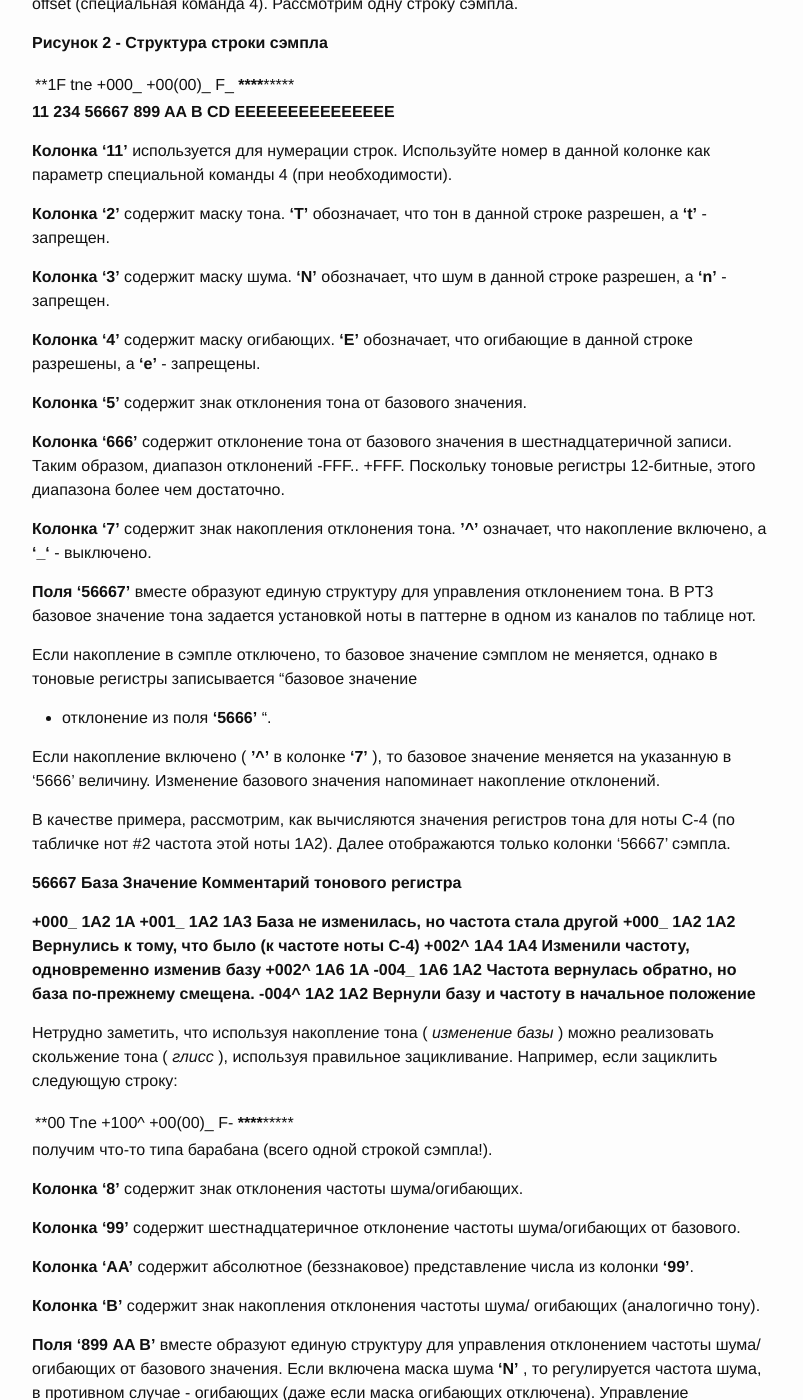
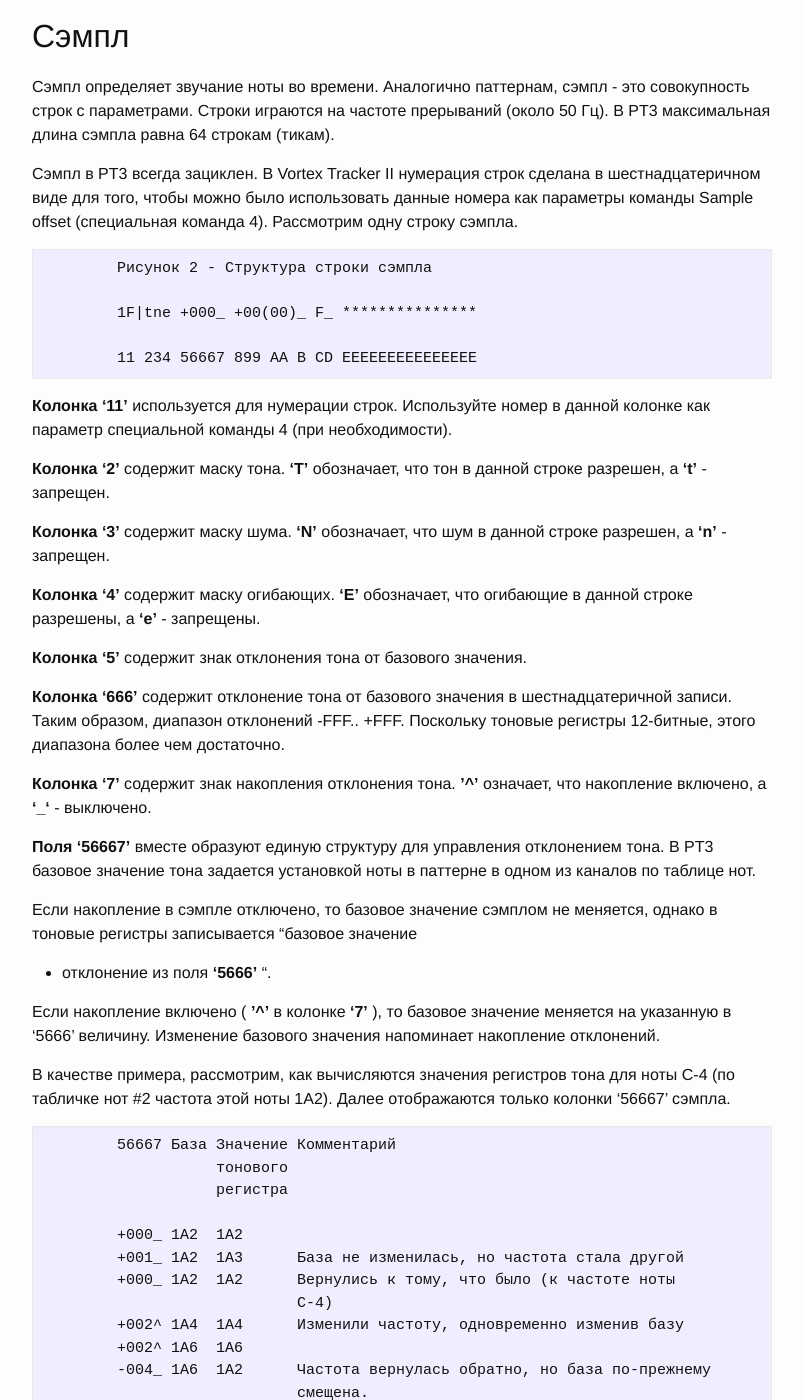
Before and after one commit to qboneteam/aysid, a Jekyll site: the page built from vt20doc.md, in a window 1280 px wide and 1400 px high, scrolled down 6298 px. Shown: the whole window, without its empty margins (238-1041 px from the left). Built offline with Jekyll 4.4.1, drawn with Linux system fonts in a browser that asks for light colours; some of the changed text lies outside the part shown.

Commit message:
some fix

```diff
--- a/vt20doc.md
+++ b/vt20doc.md
@@ -68,7 +68,7 @@ Vortex Tracker II по заголовку при загрузке может о
 
 		Рисунок 1 - Структура строки паттерна
 
-		              Канал A       Канал B       Канал C
+		                Канал A       Канал B       Канал C
 		00|....|..|--- .... ....|--- .... ....|--- .... ....
 		01|....|..|--- .... ....|--- .... ....|--- .... ....
 		11 2222 33 444 5555 6666 444 5555 6666 444 5555 6666
@@ -113,7 +113,7 @@ Vortex Tracker II по заголовку при загрузке может о
 
 **Ячейки ' 5555 '** имеют следующую структуру:
 
-**QF1E**
+		QF1E
 
 
 **'Q'** - номер сэмпла, используется только при наличии ноты или
@@ -369,11 +368,11 @@ Pro Tracker 3, меня поймут.
 использовать данные номера как параметры команды Sample offset
 (специальная команда 4). Рассмотрим одну строку сэмпла.
 
-**Рисунок 2 - Структура строки сэмпла**
+		Рисунок 2 - Структура строки сэмпла
 
-**1F|tne +000_ +00(00)_ F_ *****************
+		1F|tne +000_ +00(00)_ F_ ***************
 
-**11 234 56667 899 AA B CD EEEEEEEEEEEEEEE**
+		11 234 56667 899 AA B CD EEEEEEEEEEEEEEE
 
 **Колонка '11'** используется для нумерации строк. Используйте номер
 в данной колонке как параметр специальной команды 4 (при
@@ -415,26 +414,25 @@ Pro Tracker 3, меня поймут.
 тона для ноты C-4 (по табличке нот #2 частота этой ноты 1A2). Далее
 отображаются только колонки '56667' сэмпла.
 
-**56667 База Значение Комментарий
-тонового
-регистра**
+		56667 База Значение Комментарий
+		           тонового
+		           регистра
 
-**+000_ 1A2 1A
-+001_ 1A2 1A3 База не изменилась, но частота стала другой
-+000_ 1A2 1A2 Вернулись к тому, что было (к частоте ноты
-C-4)
-+002^ 1A4 1A4 Изменили частоту, одновременно изменив базу
-+002^ 1A6 1A
--004_ 1A6 1A2 Частота вернулась обратно, но база по-прежнему
-смещена.
--004^ 1A2 1A2 Вернули базу и частоту в начальное положение**
-
+		+000_ 1A2  1A2
+		+001_ 1A2  1A3      База не изменилась, но частота стала другой
+		+000_ 1A2  1A2      Вернулись к тому, что было (к частоте ноты
+		                    C-4)
+		+002^ 1A4  1A4      Изменили частоту, одновременно изменив базу
+		+002^ 1A6  1A6
+		-004_ 1A6  1A2      Частота вернулась обратно, но база по-прежнему
+		                    смещена.
+		-004^ 1A2  1A2      Вернули базу и частоту в начальное положение**
 
 Нетрудно заметить, что используя накопление тона ( _изменение базы_ )
 можно реализовать скольжение тона ( _глисс_ ), используя правильное
 зацикливание. Например, если зациклить следующую строку:
 
-**00|Tne +100^ +00(00)_ F- *****************
+		00|Tne +100^ +00(00)_ F- ***************
 
 получим что-то типа барабана (всего одной строкой сэмпла!).
 
@@ -470,7 +468,6 @@ C-4)
 означает, что сэмплом невозможно сделать полноценный аналог
 специальных команд 9 и A.
 
-
 **Поле 'C'** содержит абсолютное значение амплитуды для данной
 строки сэмпла.
 
@@ -493,7 +490,7 @@ C-4)
 Если зациклить следующую строку, то через 14 прерываний звук
 исчезнет (что-то типа стаккато):
 
-**00|Tne +000_ +00(00)_ F- *****************
+		00|Tne +000_ +00(00)_ F- ***************
 
 причем из-за того, что снижение громкости начинается с первой же
 строки сэмпла, первая выведенная на AY амплитуда будет 14, а не 15
@@ -503,16 +500,16 @@ C-4)
 амплитуды. По той же причине, нарастание начнется не с нуля, а с
 единицы:
 
-**00|Tne +000_ +00(00)_ 0+**
+		00|Tne +000_ +00(00)_ 0+
 
 Чтобы организовать более плавное затухание, зацикливайте не одну, а
 несколько строк. Например:
 
 
-**00|Tne +000_ +00(00)_ F_ ***************
-01|Tne +000_ +00(00)_ F_ ***************
-02|Tne +000_ +00(00)_ F_ ***************
-03|Tne +000_ +00(00)_ F- *****************
+		00|Tne +000_ +00(00)_ F_ ***************
+		01|Tne +000_ +00(00)_ F_ ***************
+		02|Tne +000_ +00(00)_ F_ ***************
+		03|Tne +000_ +00(00)_ F- ***************
 
 будет затухать в четыре раза медленнее первого примера.
 
```
Also changed, not shown: other parts of vt20doc.md (+12 -13 lines).
